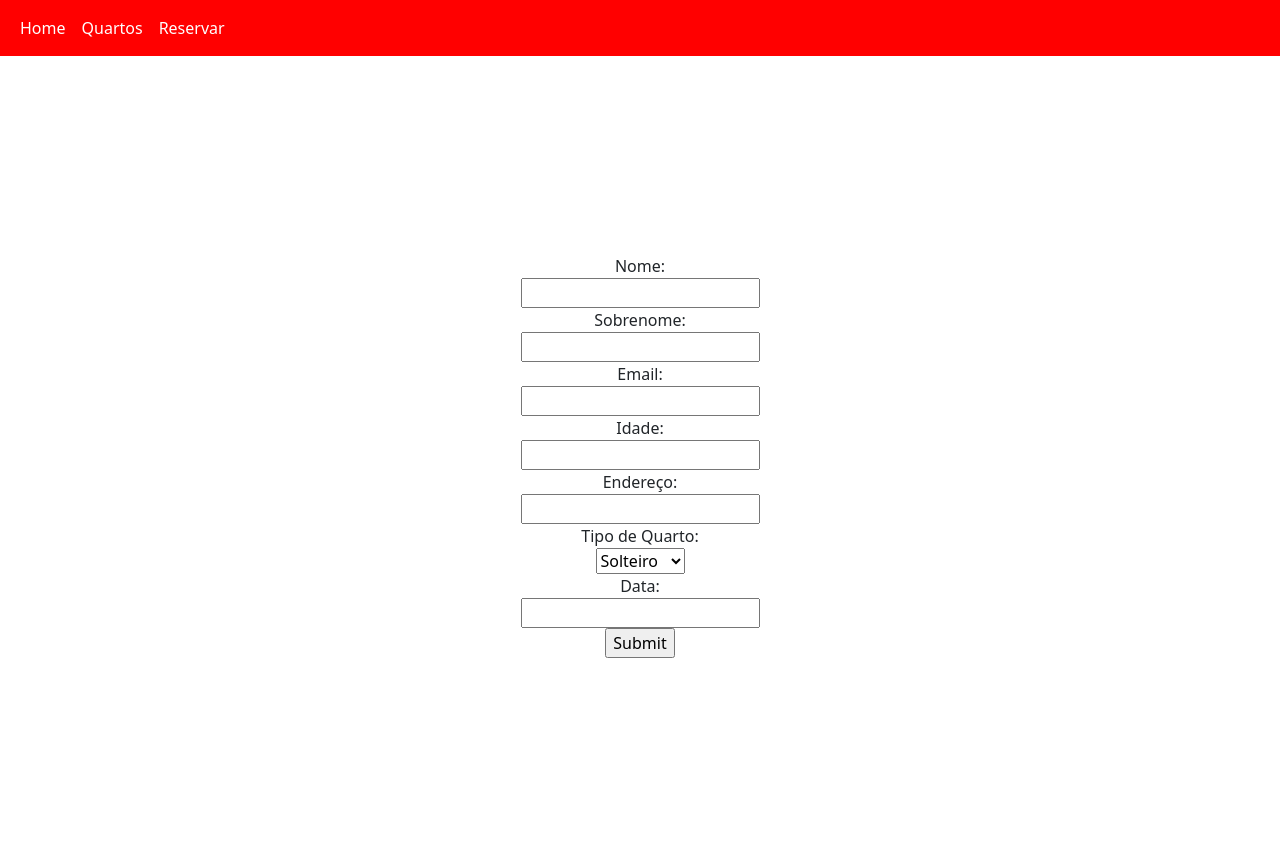
After one commit to TH4YSZ/Hotel-Senai, a Django app: page /reserva in a window 1280 px wide. The commit adds this page. Run offline with Django 5.2, Linux system fonts and the light colour scheme.

Commit message:
Criação da página de reserva, do formulário e da classe Reservar

```diff
--- /dev/null
+++ b/Aula_Teste/hotel/forms.py
@@ -0,0 +1,17 @@
+from django import forms
+
+TIPOS_QUARTOS = (
+    ("SOLTEIRO", "Solteiro"),
+    ("CASAL", "Casal"),
+    ("CONFORTO", "Conforto"),
+    ("LUXO", "Luxo")
+)
+
+class FormReserva(forms.Form):
+    nome = forms.CharField(label="Nome", max_length=20)
+    sobrenome = forms.CharField(label="Sobrenome", max_length=20)
+    email = forms.CharField(label="Email", max_length=50)
+    idade = forms.CharField(label="Idade", max_length=3)
+    end = forms.CharField(label="Endereço", max_length=100)
+    quarto = forms.ChoiceField(label="Tipo de Quarto", choices=TIPOS_QUARTOS)
+    data = forms.CharField(label="Data", max_length=8)
--- /dev/null
+++ b/Aula_Teste/hotel/templates/reserva.html
@@ -0,0 +1,49 @@
+{% extends 'index.html'%}
+
+{% block title %}
+    RESERVAR QUARTO
+{% endblock %}
+
+{% block body %}
+    <main style="height: 100vh; display: flex; justify-content: center; align-items: center;">
+        <div style="text-align: center;">
+
+                <!-- action é uma rota -->
+            <form action="reserva" method="post">
+                <!-- segurança para o site -->
+                {% csrf_token %}
+                <div>
+                    <label for="id_nome">Nome:</label><br>
+                    {{ form.nome }}
+                </div>
+                <div>
+                    <label for="id_sobrenome">Sobrenome:</label><br>
+                    {{ form.sobrenome }}
+                </div>
+                <div>
+                    <label for="id_email">Email:</label><br>
+                    {{ form.email }}
+                </div>
+                <div>
+                    <label for="id_idade">Idade:</label><br>
+                    {{ form.idade }}
+                </div>
+                <div>
+                    <label for="id_end">Endereço:</label><br>
+                    {{ form.end }}
+                </div>
+                <div>
+                    <label for="id_quarto">Tipo de Quarto:</label><br>
+                    {{ form.quarto }}
+                </div>
+                <div>
+                    <label for="id_data">Data:</label><br>
+                    {{ form.data }}
+                </div>
+                <input type="submit" value="Submit">
+            </form>
+        </div>
+
+    </main>
+
+{% endblock %}
--- a/Aula_Teste/hotel/urls.py
+++ b/Aula_Teste/hotel/urls.py
@@ -2,6 +2,7 @@ from django.urls import path
 from . import views
 
 urlpatterns = [
-    path('', views.homepage),
-    path('quartos', views.quartos)
+    path('', views.homepage, name="home"),
+    path('quartos', views.quartos, name="quartos"),
+    path('reserva', views.reserva, name="reserva")
 ]
--- a/Aula_Teste/hotel/views.py
+++ b/Aula_Teste/hotel/views.py
@@ -1,5 +1,6 @@
 from django.shortcuts import render, HttpResponse
 from .models import *
+from .forms import FormReserva
 
 # Create your views here.
 def homepage(request):
@@ -10,10 +11,37 @@ def homepage(request):
 
 def quartos(request):
     context = {}
-    context2 = {}
     dados_quarto = Quarto.objects.all()
-    dados_hotel = Hotel.objects.all()
 
     context["dados_quarto"] = dados_quarto
 
     return render(request, 'quartos.html', context)
+
+def reserva(request):
+    context = {}
+    dados_hotel = Hotel.objects.all()
+    context["dados_hotel"] = dados_hotel
+
+    # POST para validação
+    if request.method == "POST":
+        form = FormReserva(request.POST)
+        if form.is_valid():
+            # variavel para armazenar o que o formulário passo através do cleaned_data, que manipula o dicionário
+            var_nome = form.cleaned_data['nome']
+            var_sobrenome = form.cleaned_data['sobrenome']
+            var_email = form.cleaned_data['email']
+            var_idade = form.cleaned_data['idade']
+            var_end = form.cleaned_data['end']
+            var_quarto = form.cleaned_data['quarto']
+            var_data = form.cleaned_data['data']
+
+
+            user = Reserva(nome=var_nome, sobrenome=var_sobrenome, email=var_email, idade=var_idade, end=var_end, quarto=var_quarto, data=var_data)
+            # Armazena a informação no banco
+            user.save()
+
+    # GET
+    else:
+        form = FormReserva()
+
+    return render(request, "reserva.html", {"form": form})
--- a/Aula_Teste/templates/nav.html
+++ b/Aula_Teste/templates/nav.html
@@ -1,4 +1,3 @@
-
 <nav class="navbar navbar-expand-lg" style="background-color: #FF0000 ;">
   <div class="container-fluid">
       {% for item in dados_hotel %}
@@ -12,6 +11,9 @@
         <li class="nav-item">
           <a style="color: #fff;" class="nav-link" href="quartos">Quartos</a>
         </li>
+        <li class="nav-item">
+          <a style="color: #fff;" class="nav-link" href="reserva">Reservar</a>
+        </li>
       </ul>
     </div>
   </div>
```
Also changed, not shown: Aula_Teste/hotel/models.py (+10 -1 lines), Aula_Teste/db.sqlite3, Aula_Teste/hotel/migrations/0005_reserva_alter_quarto_tipo.py (added). Lines whose indentation alone changed are shown as unchanged.
